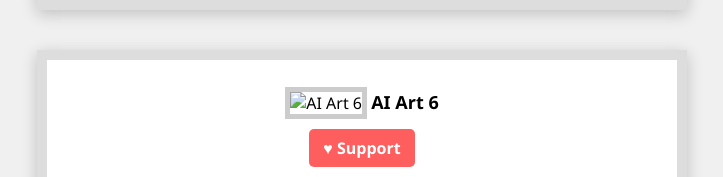
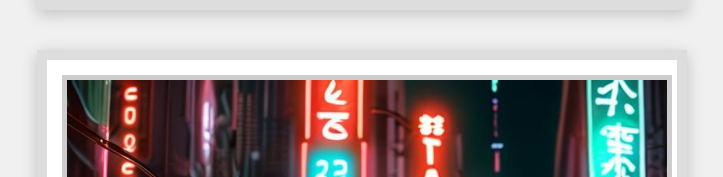
Before and after one commit to rnjsjergus179/Aiart, a website: page docs/index.html in a window 1280 px wide. Shown: the part 5630-5807 px from the top of the page, without its empty margins (278-1001 px from the left). Drawn offline with Linux system fonts and the light colour scheme.

Commit message:
Update index.html

```diff
--- a/docs/index.html
+++ b/docs/index.html
@@ -268,7 +268,7 @@
 
   <!-- 여섯 번째 프레임 -->
   <div class="frame">
-    <img src="docs/Aiart보관함/art6.jpg" alt="AI Art 6">
+    <img src="Aiart보관함/art6.jpg" alt="AI Art 6">
     <div class="title">AI Art 6</div>
     <div class="support">
       <a href="https://www.buymeacoffee.com/rnjsjergus12" target="_blank">♥ Support</a>
```
